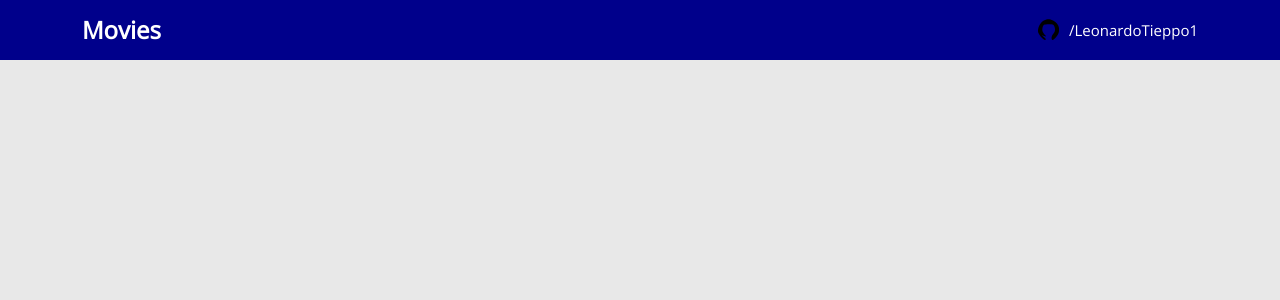
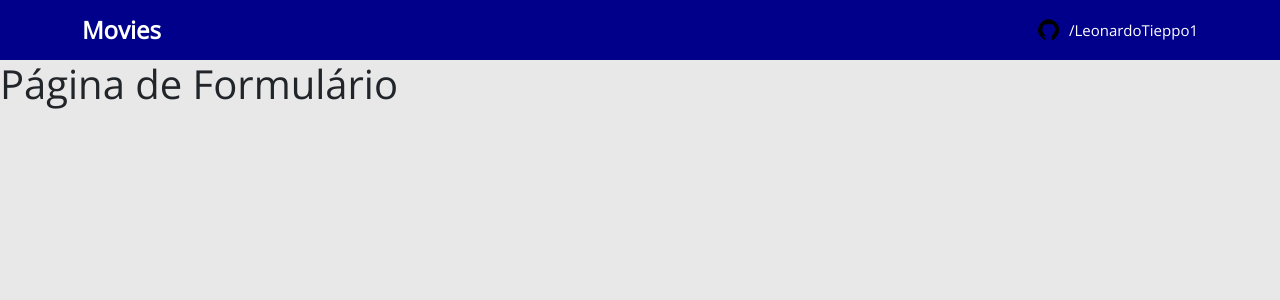
Before and after one commit to LeonardoTieppo1/movie, a React (Create React App) app in the folder frontend/: page /form/1 in a window 1280 px wide. Shown: the top 300 px of the page. Built offline with nearby package versions, Linux system fonts and the light colour scheme.

Commit message:
Criação das Rotas

```diff
--- a/frontend/package.json
+++ b/frontend/package.json
@@ -10,9 +10,11 @@
     "@types/node": "^16.7.13",
     "@types/react": "^17.0.20",
     "@types/react-dom": "^17.0.9",
+    "@types/react-router": "^5.1.18",
     "bootstrap": "5.1.3",
     "react": "^17.0.2",
     "react-dom": "^17.0.2",
+    "react-router-dom": "6.2.1",
     "react-scripts": "5.0.0",
     "typescript": "^4.4.2",
     "web-vitals": "^2.1.0"
--- a/frontend/src/App.tsx
+++ b/frontend/src/App.tsx
@@ -1,12 +1,28 @@
 //é assim que importa uma imagem no React para aproveitar em um componente proprio
 //colocando o ReactComponent entre chaves from 'caminho da imagem'
 //coloque dentro do link em forma de <tag />, pois o componente react na verdade vira uma sintaxe de <tag /> em html
+//importar 3 componentes do react router dom instalado, esses componentes serviram para configurar as rotas e tambem importar os componentes de react criados para ativar o componente em cada rota
+//coloca o BrowserRouter para iniciar a configuração das rotas
+//dentro do BrowserRouter coloca o Navbar pois todas as páginas terão uma barra de navegação, então ele é colocado fora das rotas, então por padrão as páginas terão o Navbar
+//depois colocar o componentes Routes, configura rota por rota, no caso a rota(Route) no caminho(path) raiz("/") tem que abrir a página de listing
+//na rota(Route) do camiho(path) do formulario("/form"), no caso apresenta uma subrota passando um parametro que vai ser o id do filme
+import{BrowserRouter,Routes,Route} from 'react-router-dom';
+import Listing from 'pages/Listing';
+import Form from 'pages/Form';
+import Navbar from "./components/Navbar";
 
-import Navbar from "./components/Navbar";
 
 function App() {
   return (
-      <Navbar />
+    <BrowserRouter>
+          <Navbar />
+          <Routes>
+            <Route path="/" element={<Listing/ >} />
+            <Route path="/form">
+                <Route path=":movieId" element={<Form />} />
+            </Route>
+          </Routes>
+    </BrowserRouter>
   );
 }
 
--- /dev/null
+++ b/frontend/src/pages/Form/index.tsx
@@ -0,0 +1,7 @@
+function Form() {
+    return(
+        <h1>Página de Formulário</h1>
+    );
+}
+
+export default Form;
--- /dev/null
+++ b/frontend/src/pages/Listing/index.tsx
@@ -0,0 +1,7 @@
+function Listing() {
+    return(
+        <h1>Página de Listagem</h1>
+    );
+}
+
+export default Listing;
```
Also changed, not shown: 1 other file (tests, documents, lock files or other folders).
